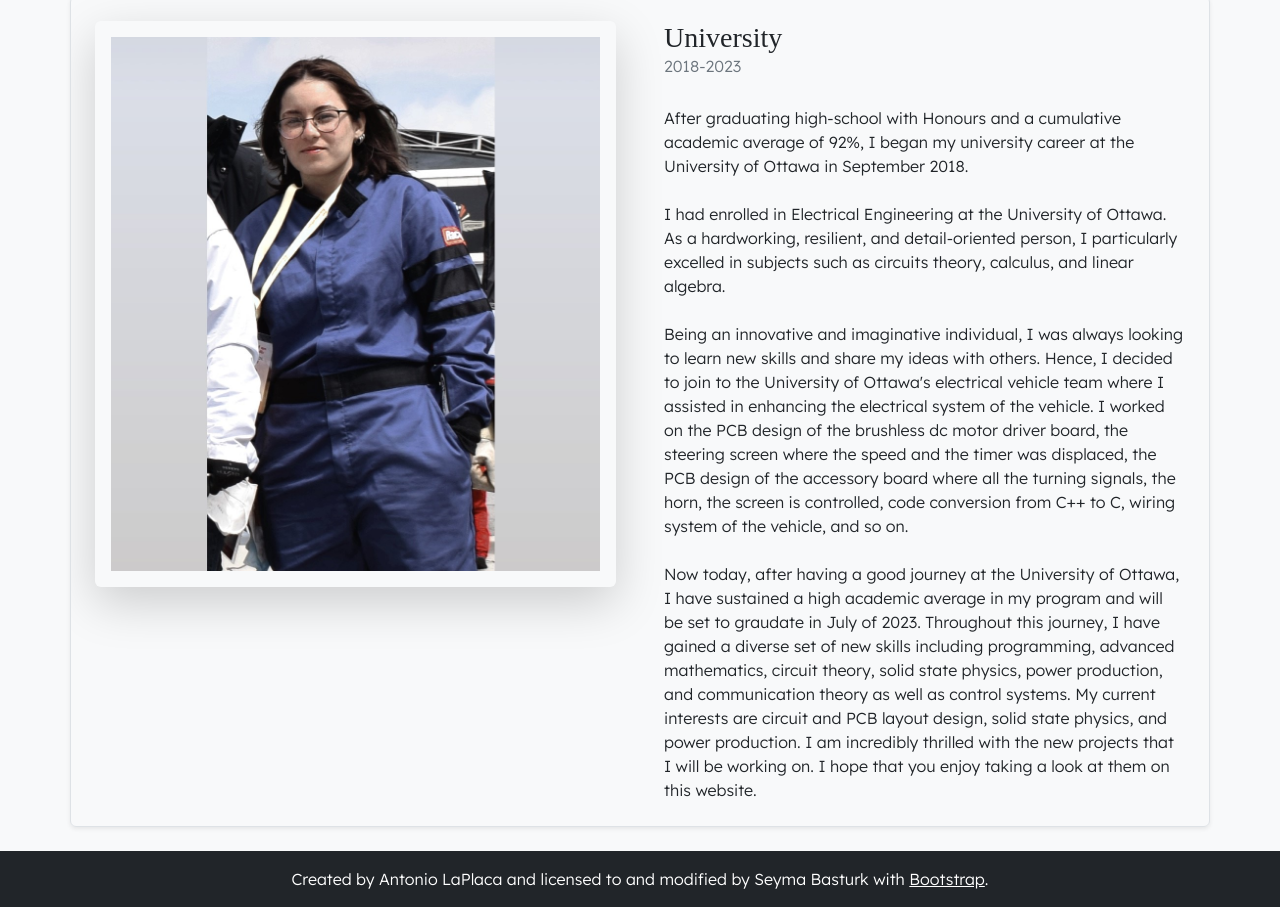
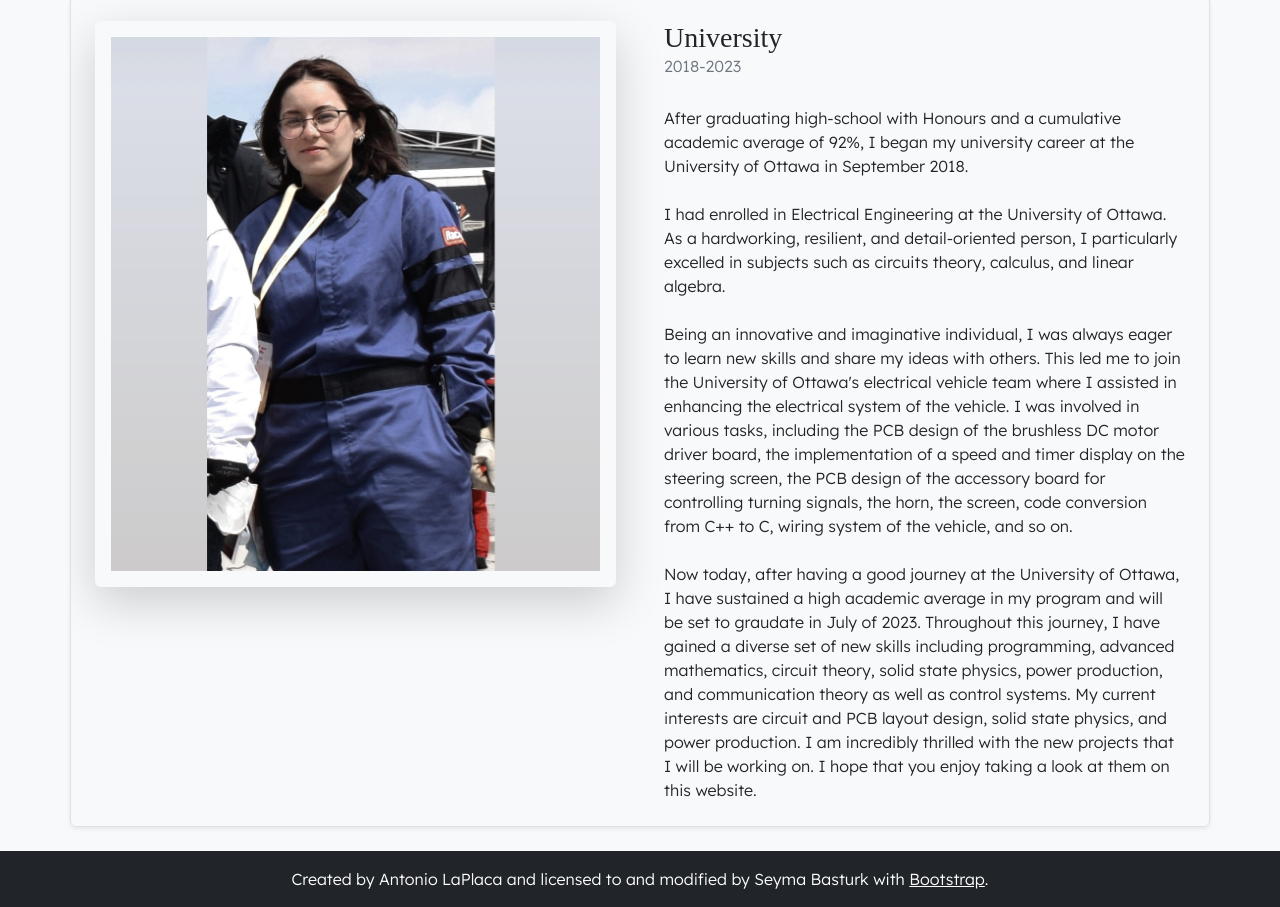
Before and after one commit to jarvisbast/jarvisbast.github.io, a plain HTML site: page index.html in a window 1280 px wide. Shown: the part 1306-2213 px from the top of the page. Drawn offline with nearby package versions, Linux system fonts and the light colour scheme; a web font is replaced by a local one.

Commit message:
Update index.html

```diff
--- a/index.html
+++ b/index.html
@@ -123,7 +123,7 @@
                     <br>
                     <p class="card-text mb-auto fs-6">I had enrolled in Electrical Engineering at the University of Ottawa. As a hardworking, resilient, and detail-oriented person, I particularly excelled in subjects such as circuits theory, calculus, and linear algebra.</p>
                     <br>
-                    <p class="card-text mb-auto fs-6">Being an innovative and imaginative individual, I was always looking to learn new skills and share my ideas with others. Hence, I decided to join to the University of Ottawa's electrical vehicle team where I assisted in enhancing the electrical system of the vehicle. I worked on the PCB design of the brushless dc motor driver board, the steering screen where the speed and the timer was displaced, the PCB design of the accessory board where all the turning signals, the horn, the screen is controlled, code conversion from C++ to C, wiring system of the vehicle, and so on.</p>
+                    <p class="card-text mb-auto fs-6">Being an innovative and imaginative individual, I was always eager to learn new skills and share my ideas with others. This led me to join the University of Ottawa's electrical vehicle team where I assisted in enhancing the electrical system of the vehicle. I was involved in various tasks, including the PCB design of the brushless DC motor driver board, the implementation of a speed and timer display on the steering screen, the PCB design of the accessory board for controlling turning signals, the horn, the screen, code conversion from C++ to C, wiring system of the vehicle, and so on.</p>
                     <br>
                     <p class="card-text mb-auto fs-6">Now today, after having a good journey at the University of Ottawa, I have sustained a high academic average in my program and will be set to graudate in July of 2023. Throughout this journey, I have gained a diverse set of new skills including programming, advanced mathematics, circuit theory, solid state physics, power production, and communication theory as well as control systems. My current interests are circuit and PCB layout design, solid state physics, and power production. I am incredibly thrilled with the new projects that I will be working on. I hope that you enjoy taking a look at them on this website.</p>
                 </div>
```
